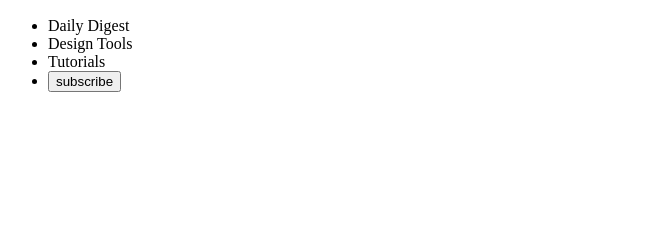
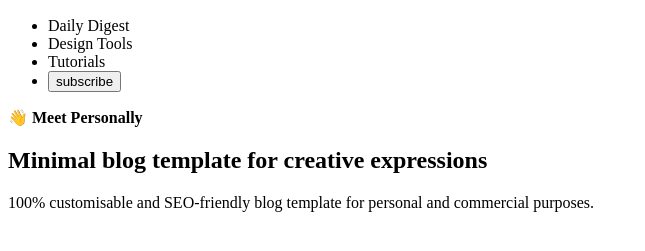
Before and after one commit to Rizz024/Minimal-Blog-Template, a plain HTML site: page index.html in a window 1280 px wide. Shown: the part 35-286 px from the top of the page, without its empty margins (0-645 px from the left). Drawn offline with Linux system fonts and the light colour scheme.

Commit message:
hero section implemented

```diff
--- a/index.html
+++ b/index.html
@@ -6,6 +6,7 @@
     <title>Minimal-Blog Template</title>
 </head>
 <body>
+    <section>
     <header>
         <img src="./Assets/Images/personally-logo.svg" alt="Blog Logo">
         <nav>
@@ -21,5 +22,18 @@
             </ul>
         </nav>
     </header>
+</section>
+<!-- Hero section -->
+ <section>
+    <div>
+        <span>👋</span>
+        <b>Meet Personally</b>
+    </div>
+    <h1>
+        Minimal blog template for creative expressions
+    </h1>
+    <p> 100% customisable and SEO-friendly blog template for personal and commercial purposes.
+        </p>
+ </section>
 </body>
 </html>
```
